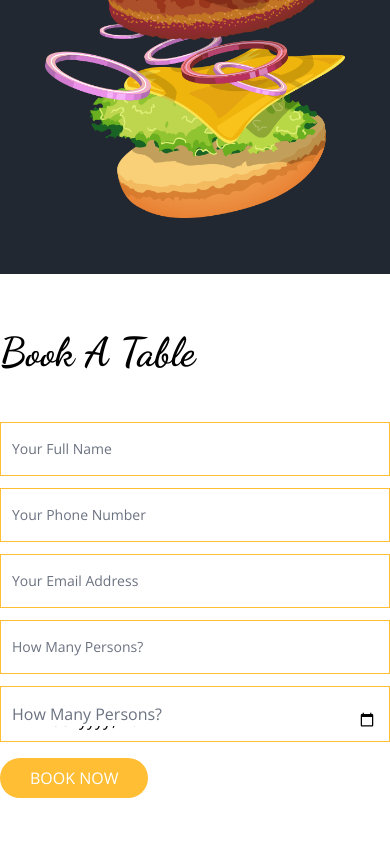
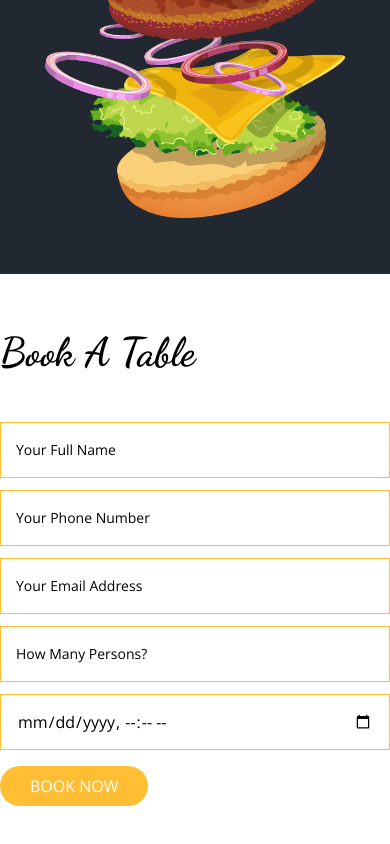
Before and after one commit to ilknurhelvaci/food-app-react, a Next.js app: page / in a window 390 px wide. Shown: the part 5309-6153 px from the top of the page. Built offline with nearby package versions, Linux system fonts and the light colour scheme; grey boxes are pictures that could not be loaded.

Commit message:
added reservation component and reservation validation schema

```diff
--- a/components/form/Input.jsx
+++ b/components/form/Input.jsx
@@ -1,7 +1,7 @@
 import React, { useEffect, useState } from "react";
 
 const Input = (props) => {
-  const { type, placeholder, ...inputProps } = props;
+  const { type, errorMessage, touched, placeholder, ...inputProps } = props;
 
   const [hasValue, setHasValue] = useState(false);
 
@@ -14,28 +14,49 @@ const Input = (props) => {
   };
 
   return (
-    <div className="relative w-full">
-      <input
-        type={type}
-        id="input"
-        className="peer p-3 pt-5 pb-2 border border-primary focus:outline-none focus:ring-0  w-full"
-        placeholder=" "
-        required
-        {...inputProps}
-        onChange={handleInputChange}
-      />
+    // <div className="relative w-full">
+    //   <input
+    //     type={type}
+    //     id="input"
+    //     className="peer p-3 pt-5 pb-2 border border-primary focus:outline-none focus:ring-0  w-full"
+    //     placeholder=" "
+    //     required
+    //     {...inputProps}
+    //     // onChange={handleInputChange}
+    //   />
 
-      <label
-        htmlFor="input"
-        className={`absolute left-3 top-1/2 transform
-        -translate-y-1/2 text-gray-500 transition-all
-          peer-placeholder-shown:top-1/2 peer-placeholder-shown:text-sm
-          peer-placeholder-shown:text-gray-500 peer-focus:top-0 peer-focus:text-xs peer-focus:text-gray-500 bg-white
+    //   <label
+    //     htmlFor="input"
+    //     className={`absolute left-3 top-1/2 transform
+    //     -translate-y-1/2 text-gray-500 transition-all
+    //       peer-placeholder-shown:top-1/2 peer-placeholder-shown:text-sm
+    //       peer-placeholder-shown:text-gray-500 peer-focus:top-0 peer-focus:text-xs peer-focus:text-gray-500 bg-white
+
+    //       `}
+    //   >
+    //     {placeholder}
+    //   </label>
+    // </div>
+
+    <div className="w-full">
+      <label className="relative block cursor-text w-full">
+        <input
+          type={type}
+          className={`h-14 w-full border outline-none px-4 peer
+          ${type !== "datetime-local" && "pt-2"}
+          ${touched && errorMessage ? "border-red-500" : "border-primary"}
 
           `}
-      >
-        {placeholder}
+          required
+          {...inputProps}
+        />
+        {type !== "datetime-local" && (
+          <span className="absolute top-0 left-0 px-4 text-sm flex items-center h-full peer-focus:h-7 peer-focus:text-xs peer-valid:h-7 peer-valid:text-xs transition-all">
+            {placeholder}
+          </span>
+        )}
       </label>
+      {touched && <span className="text-xs text-danger">{errorMessage}</span>}
     </div>
   );
 };
--- a/components/ui/Reservation.jsx
+++ b/components/ui/Reservation.jsx
@@ -1,51 +1,93 @@
 import React from "react";
 import Title from "./Title";
 import Input from "../form/Input";
+import { useFormik } from "formik";
+import { reservationSchema } from "@/schema/reservation";
 const Reservation = () => {
+  const onSubmit = async (values, actions) => {
+    // formda reset işleminden önce için 4 sn bekletme
+
+    await new Promise((resolve) => setTimeout(resolve, 4000));
+    actions.resetForm();
+  };
+  const { values, handleSubmit, handleChange, handleBlur, touched, errors } =
+    useFormik({
+      initialValues: {
+        fullName: "",
+        phoneNumber: "",
+        email: "",
+        persons: "",
+        date: "",
+      },
+      onSubmit,
+      validationSchema: reservationSchema,
+    });
   const inputs = [
     {
       id: 1,
-      name: "fullaName",
+      name: "fullName",
       type: "text",
       placeholder: "Your Full Name",
+      value: values.fullName,
+      errorMessage: errors.fullName,
+      touched: touched.fullName,
     },
     {
       id: 2,
       name: "phoneNumber",
       type: "number",
       placeholder: "Your Phone Number",
+      value: values.phoneNumber,
+      errorMessage: errors.phoneNumber,
+      touched: touched.phoneNumber,
     },
     {
       id: 3,
       name: "email",
       type: "email",
       placeholder: "Your Email Address",
+      value: values.email,
+      errorMessage: errors.email,
+      touched: touched.email,
     },
     {
       id: 4,
       name: "persons",
       type: "number",
       placeholder: "How Many Persons?",
+      value: values.persons,
+      errorMessage: errors.persons,
+      touched: touched.persons,
     },
     {
       id: 5,
-      name: "persons",
+      name: "date",
       type: "datetime-local",
-      placeholder: "How Many Persons?",
+      placeholder: "Date",
+      value: values.date,
+      errorMessage: errors.date,
+      touched: touched.date,
     },
   ];
   return (
     <div className="container mx-auto py-12">
       <Title addClass="text-[40px] mb-10">Book A Table</Title>
       <div className="flex justify-between flex-wrap gap-10">
-        <div className="lg:flex-1 w-full">
+        <form className="lg:flex-1 w-full" onSubmit={handleSubmit}>
           <div className="flex flex-col gap-y-3">
             {inputs.map((input, index) => (
-              <Input key={index} {...input} />
+              <Input
+                key={index}
+                {...input}
+                onChange={handleChange}
+                onBlur={handleBlur}
+              />
             ))}
           </div>
-          <button className="btn-primary mt-4">BOOK NOW</button>
-        </div>
+          <button className="btn-primary mt-4" type="submit">
+            BOOK NOW
+          </button>
+        </form>
         <div className="lg:flex-1  w-full">
           <iframe
             src="https://www.google.com/maps/embed?pb=!1m18!1m12!1m3!1d12045.070502076922!2d28.8402562604011!3d40.99751518663962!2m3!1f0!2f0!3f0!3m2!1i1024!2i768!4f13.1!3m3!1m2!1s0x14caa4af25e14c1d%3A0x75e589dbfab0084f!2zQmFow6dlbGlldmxlciwgxZ5pcmluZXZsZXIsIDM0MTAwIEJhaMOnZWxpZXZsZXIvxLBzdGFuYnVs!5e0!3m2!1str!2str!4v1731757360026!5m2!1str!2str"
--- a/package.json
+++ b/package.json
@@ -10,13 +10,15 @@
   },
   "dependencies": {
     "@react-icons/all-files": "^4.1.0",
+    "formik": "^2.4.6",
     "next": "14.2.13",
     "react": "^18",
     "react-dom": "^18",
     "react-icons": "^5.3.0",
     "react-outside-click-handler": "^1.3.0",
     "react-slick": "^0.30.2",
-    "slick-carousel": "^1.8.1"
+    "slick-carousel": "^1.8.1",
+    "yup": "^1.4.0"
   },
   "devDependencies": {
     "eslint": "^8",
--- /dev/null
+++ b/schema/reservation.js
@@ -0,0 +1,13 @@
+import * as Yup from "yup";
+
+export const reservationSchema = Yup.object({
+  fullName: Yup.string()
+    .required("Full name is required.")
+    .min(3, "Full name must be at least 3 characters."),
+  phoneNumber: Yup.string()
+    .required("Full name is required.")
+    .min(10, "Phone number must be at least 10 characters."),
+  email: Yup.string().required("Email is required.").email("Email is invalid."),
+  persons: Yup.string().required("Persons is required."),
+  date: Yup.string().required("Date is required."),
+});
--- a/tailwind.config.js
+++ b/tailwind.config.js
@@ -19,6 +19,7 @@ module.exports = {
       colors: {
         primary: "#FFBE33",
         secondary: "#222831",
+        danger: "#ff0000",
       },
       fontFamily: {
         dancing: ["Dancing Script", "cursive"],
```
Also changed, not shown: 1 other file (tests, documents, lock files or other folders).
